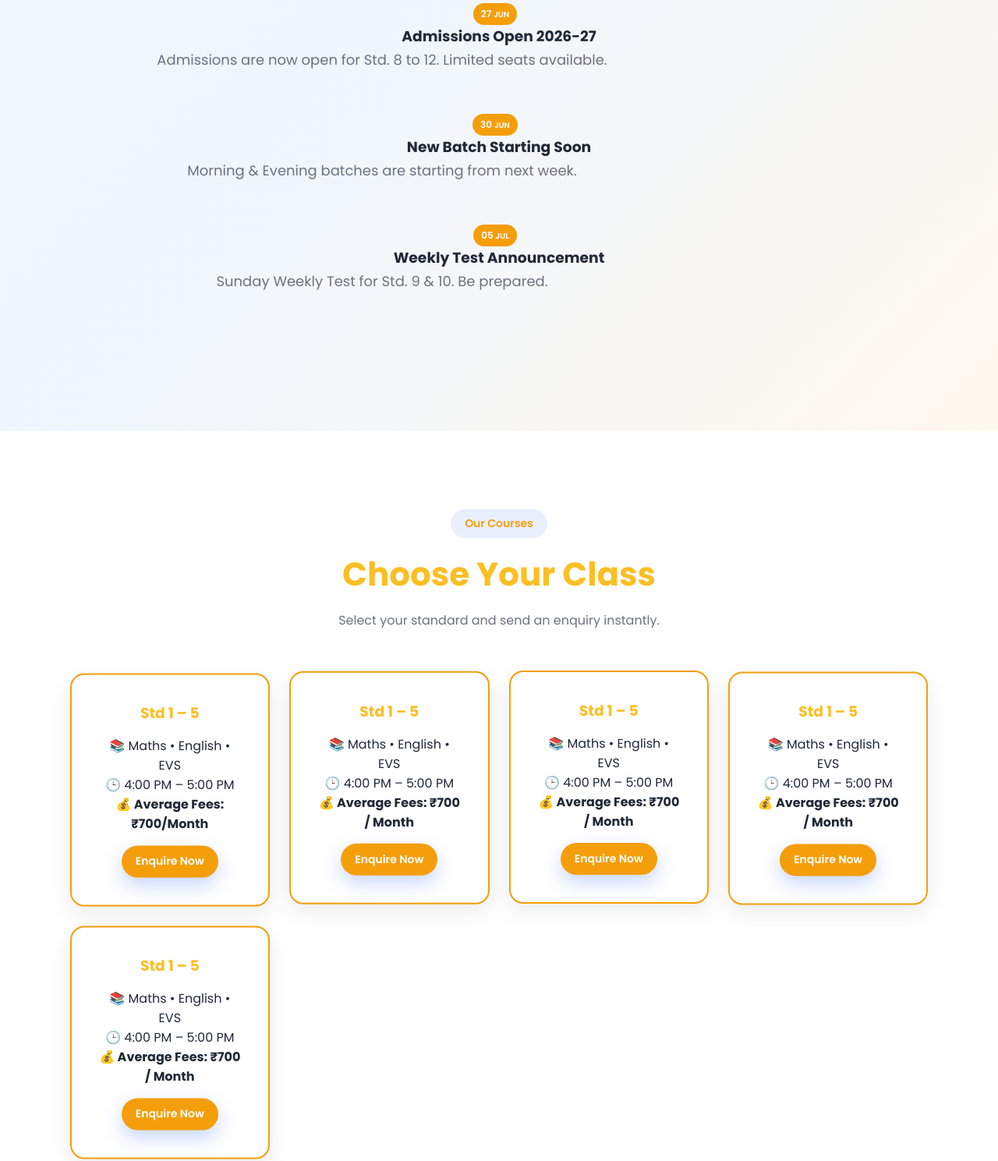
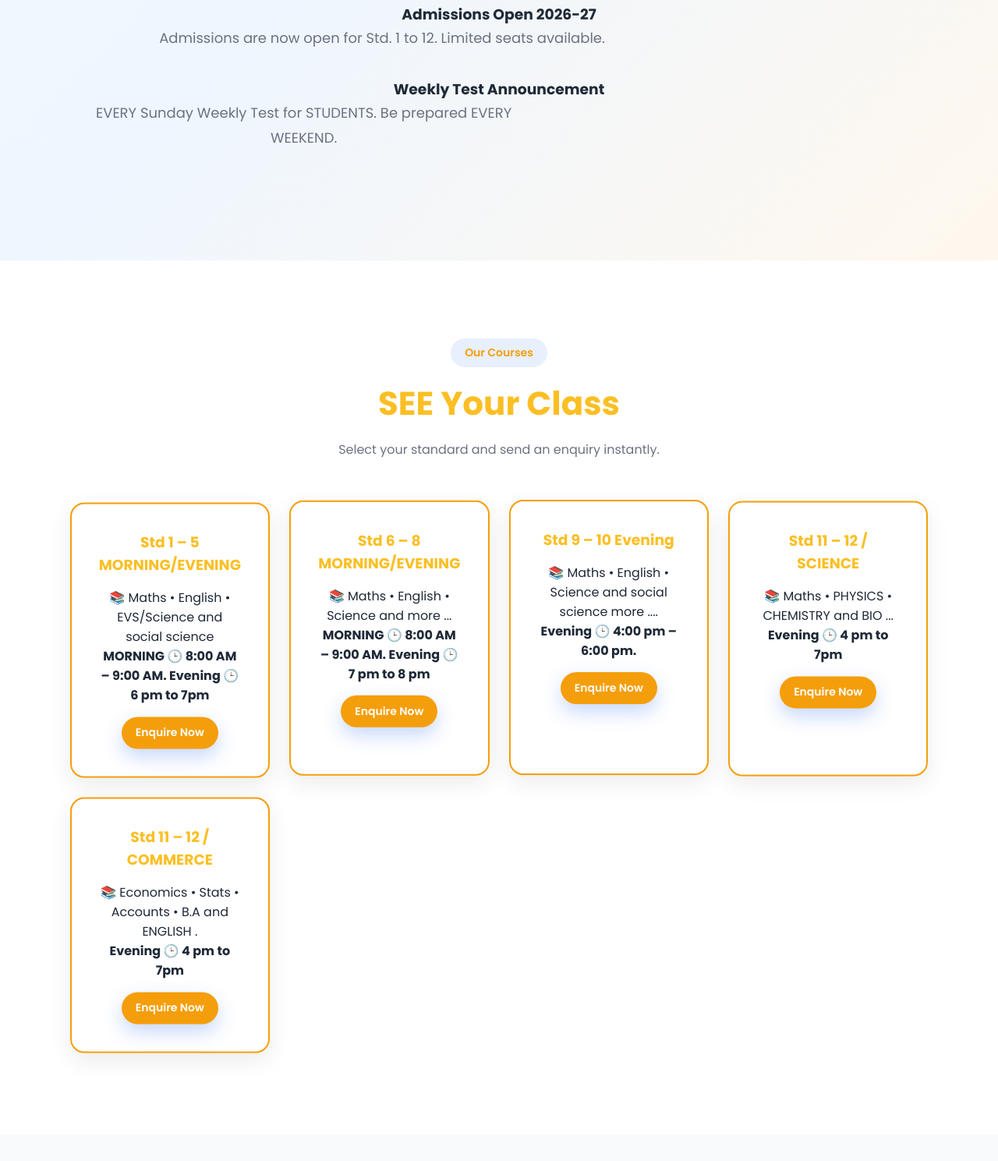
Before and after one commit to madhavclasses0206/Madhav-Classes, a plain HTML site: page index.html in a window 1280 px wide. Shown: the part 960-2449 px from the top of the page at 78% size. Drawn offline with Linux system fonts and the light colour scheme; a script that the page names is missing.

Commit message:
Revise class offerings and teacher profiles
Updated class details and teacher information in index.html.

```diff
--- a/index.html
+++ b/index.html
@@ -27,7 +27,7 @@ content="Madhav Classes, Coaching Classes Vatva, Tuition Classes vatva Ahmedabad
 
     <div class="logo">
 
-        <img src="img/logo.png"
+        <img src="logo.png"
         alt="Madhav Classes Logo"
         class="academy-logo">
 
@@ -142,39 +142,17 @@ Let's Learn & Grow Together
         <span class="section-tag">🎤 Latest Updates</span>
 <div class="notice-list">
 
-    <div class="notice-card urgent">
-        <div class="notice-date">
-            <span>27</span>
-            <small>JUN</small>
-        </div>
 
         <div class="notice-content">
             <h3>Admissions Open 2026-27</h3>
-            <p>Admissions are now open for Std. 8 to 12. Limited seats available.</p>
+            <p>Admissions are now open for Std. 1 to 12. Limited seats available.</p>
         </div>
     </div>
 
-    <div class="notice-card">
-        <div class="notice-date">
-            <span>30</span>
-            <small>JUN</small>
-        </div>
-
-        <div class="notice-content">
-            <h3>New Batch Starting Soon</h3>
-            <p>Morning & Evening batches are starting from next week.</p>
-        </div>
-    </div>
-
-    <div class="notice-card">
-        <div class="notice-date">
-            <span>05</span>
-            <small>JUL</small>
-        </div>
 
         <div class="notice-content">
             <h3>Weekly Test Announcement</h3>
-            <p>Sunday Weekly Test for Std. 9 & 10. Be prepared.</p>
+            <p> EVERY Sunday Weekly Test for STUDENTS. Be prepared EVERY WEEKEND.</p>
         </div>
     </div>
 
@@ -200,7 +178,7 @@ Let's Learn & Grow Together
         </span>
 
         <h2>
-            Choose Your Class
+            SEE Your Class
         </h2>
 
         <p>
@@ -215,11 +193,11 @@ Let's Learn & Grow Together
 onclick="window.location.href='timings-subjects.html';"
 style="cursor:pointer;">
 
-    <h3>Std 1 – 5</h3>
-    <p>📚 Maths • English • EVS</p>
-    <p>🕒 4:00 PM – 5:00 PM</p>
-    <p><strong>💰 Average Fees: ₹700/Month </strong></p>
-    <p
+    <h3>Std 1 – 5 MORNING/EVENING</h3>
+    <p>📚 Maths • English • EVS/Science and social science</p>
+    <p><strong> MORNING 🕒 8:00 AM – 9:00 AM.
+    Evening 🕒 6 pm to 7pm </strong></p>
+
 
     <a href="enquiry.html"
     class="primary-btn"
@@ -233,10 +211,10 @@ style="cursor:pointer;">
 onclick="window.location.href='timings-subjects.html';"
 style="cursor:pointer;">
 
-    <h3>Std 1 – 5</h3>
-    <p>📚 Maths • English • EVS</p>
-    <p>🕒 4:00 PM – 5:00 PM</p>
-    <p><strong>💰 Average Fees: ₹700 / Month</strong></p>
+    <h3>Std 6 – 8 MORNING/EVENING</h3>
+    <p>📚 Maths • English • Science and more ... </p>
+    <p><strong> MORNING 🕒 8:00 AM – 9:00 AM.
+    Evening 🕒 7 pm to 8 pm </strong></p>
 
     <a href="enquiry.html"
     class="primary-btn"
@@ -250,10 +228,10 @@ style="cursor:pointer;">
 onclick="window.location.href='timings-subjects.html';"
 style="cursor:pointer;">
 
-    <h3>Std 1 – 5</h3>
-    <p>📚 Maths • English • EVS</p>
-    <p>🕒 4:00 PM – 5:00 PM</p>
-    <p><strong>💰 Average Fees: ₹700 / Month</strong></p>
+  <h3>Std 9 – 10 Evening</h3>
+    <p>📚 Maths • English • Science and social science more ....</p>
+    <p><strong> Evening 🕒 4:00 pm – 6:00 pm.
+     </strong></p>
 
     <a href="enquiry.html"
     class="primary-btn"
@@ -267,11 +245,10 @@ style="cursor:pointer;">
 onclick="window.location.href='timings-subjects.html';"
 style="cursor:pointer;">
 
-    <h3>Std 1 – 5</h3>
-    <p>📚 Maths • English • EVS</p>
-    <p>🕒 4:00 PM – 5:00 PM</p>
-    <p><strong>💰 Average Fees: ₹700 / Month</strong></p>
-
+    <h3>Std 11 – 12 / SCIENCE</h3>
+    <p>📚 Maths • PHYSICS • CHEMISTRY and BIO
+ ...</p>
+    <p><strong> Evening 🕒 4 pm to 7pm </strong></p>
     <a href="enquiry.html"
     class="primary-btn"
     onclick="event.stopPropagation();">
@@ -284,10 +261,9 @@ style="cursor:pointer;">
 onclick="window.location.href='timings-subjects.html';"
 style="cursor:pointer;">
 
-    <h3>Std 1 – 5</h3>
-    <p>📚 Maths • English • EVS</p>
-    <p>🕒 4:00 PM – 5:00 PM</p>
-    <p><strong>💰 Average Fees: ₹700 / Month</strong></p>
+    <h3>Std 11 – 12 / COMMERCE</h3>
+    <p>📚 Economics • Stats • Accounts • B.A and ENGLISH .</p>
+    <p><strong> Evening 🕒 4 pm to 7pm </strong></p>
 
     <a href="enquiry.html"
     class="primary-btn"
@@ -387,30 +363,30 @@ style="cursor:pointer;">
 
         <div class="teacher-card">
 
-            <img src="images/teacher2.jpg"
+            <img src="teacher2.png"
             alt="Teacher">
 
-            <h3>Priya Patel</h3>
+            <h3>Sanjeev</h3>
 
             <p>
-                M.Sc Science
+                ENGLISH AND PHYSICS EXPERT
             </p>
 
             <span>
-                6 Years Experience
+                5 Years Experience
             </span>
 
         </div>
 
         <div class="teacher-card">
 
-            <img src="images/teacher3.jpg"
+            <img src="teacher3.png"
             alt="Teacher">
 
-            <h3>Amit Verma</h3>
+            <h3>SANDIP PATEL</h3>
 
             <p>
-                M.A English
+                ECO , B.A AND SOCIAL SCIENCE EXPERT.
             </p>
 
             <span>
```
